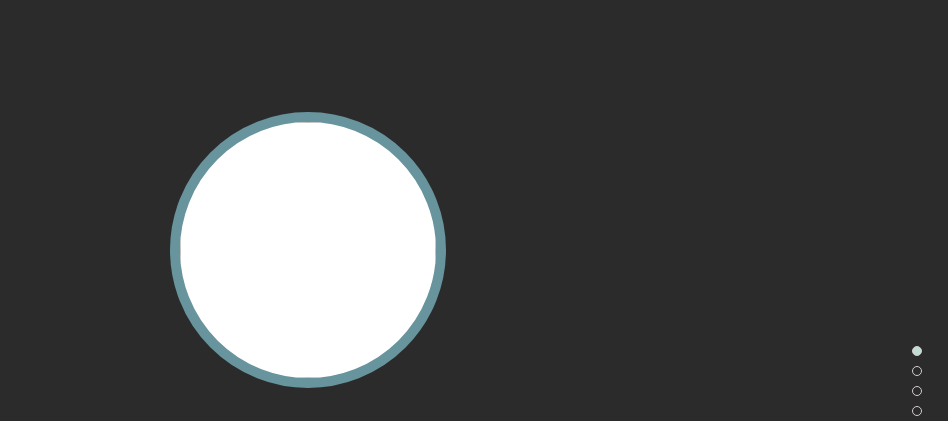
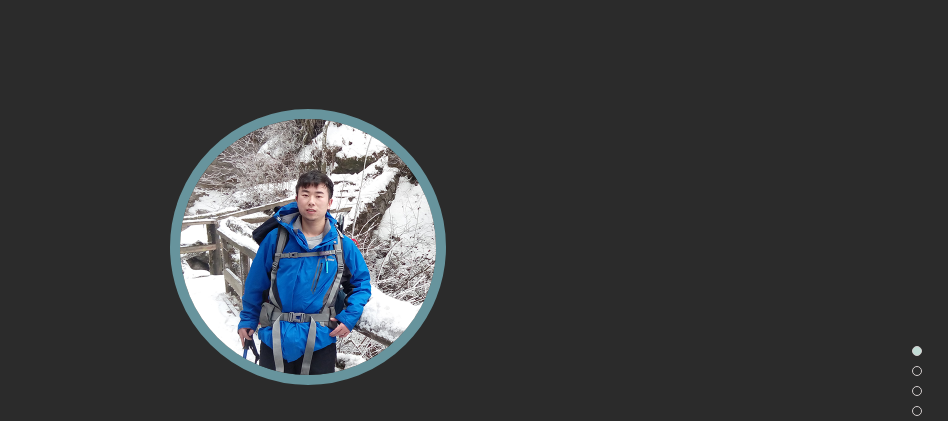
Before and after one commit to chen1990hh/CV, a plain HTML site: page index.html in a window 1280 px wide. Shown: the top 421 px of the page, without its empty margins (332-1280 px from the left). Drawn offline with Linux system fonts and the light colour scheme.

Commit message:
Rejected commit: Default (2)

```diff
--- a/index.html
+++ b/index.html
@@ -28,7 +28,7 @@
 
 <div id="dowebok">
     <div class="section">
-        <img src="img/photo.png/" alt="" id="photo"/>
+        <img src="img/photo.png" alt="" id="photo"/>
         <h2 id="name">陈翔</h2>
         <h4>求职意向：前端开发工程师</h4>
         <small>最近喜欢的一句话：生活不只是眼前的苟且，还有诗和远方</small>
```
